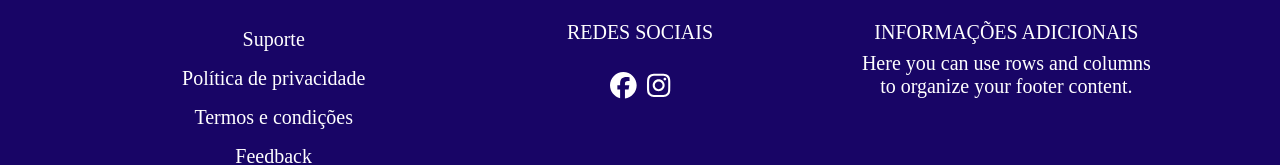
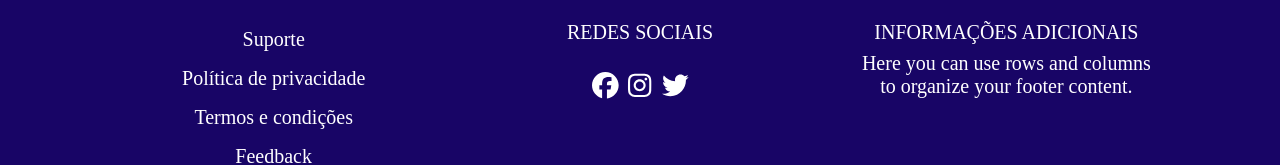
Before and after one commit to LucasTrentinn/projeto_integrador_vinhedo, a Vue app in the folder Site/Site_Vinho/: page / in a window 1280 px wide. Shown: the part 144-309 px from the top of the page. Built offline with nearby package versions, Linux system fonts and the light colour scheme.

Commit message:
footer praticamente finalizado

```diff
--- a/Site/Site_Vinho/src/components/Rodape.vue
+++ b/Site/Site_Vinho/src/components/Rodape.vue
@@ -38,6 +38,7 @@
           <ul class="redes">
               <router-link class="facebook" to= "/"><font-awesome-icon :icon="['fab', 'facebook']" size="lg" /></router-link>
               <router-link class="instagram" to= "/"> <font-awesome-icon :icon="['fab', 'instagram']" size="lg" /> </router-link>
+              <router-link class="twitter" to= "/"> <font-awesome-icon :icon="['fab', 'twitter']" size="lg" /> </router-link>
           </ul>
         </div>
         <div class="col-md-3 mt-md-0 mt-3">
@@ -80,9 +81,12 @@ padding: 5px;
 margin-right:0px;
 }
 .instagram{
-  text-align: center;
 padding: 5px;
 margin-left:0px;
+}
+.twitter {
+  padding: 5px;
+margin-right:0px;
 }
 .footer a:link, .footer a:active, .footer a:visited {
   text-decoration: none;
--- a/Site/Site_Vinho/src/main.js
+++ b/Site/Site_Vinho/src/main.js
@@ -6,13 +6,15 @@ import { FontAwesomeIcon } from "@fortawesome/vue-fontawesome"
 
 import { library } from "@fortawesome/fontawesome-svg-core";
 import { faPhone, faUmbrella } from "@fortawesome/free-solid-svg-icons";
-import { faFacebook, faInstagram } from '@fortawesome/free-brands-svg-icons'
+import { faFacebook, faInstagram, faTwitter } from '@fortawesome/free-brands-svg-icons';
+
 
 
 library.add(faPhone);
 library.add(faUmbrella);
 library.add(faFacebook);
 library.add(faInstagram);
+library.add(faTwitter);
 
 import App from './App.vue'
 import router from './router'
```
